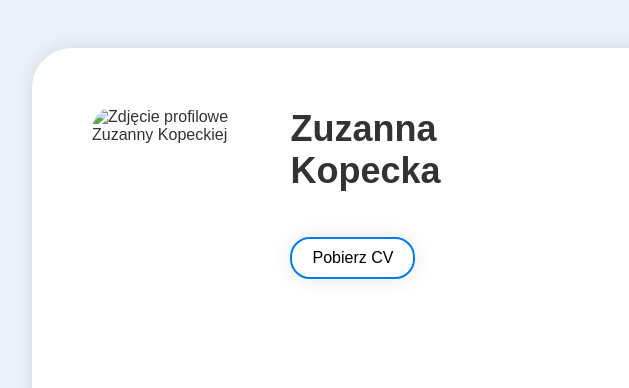
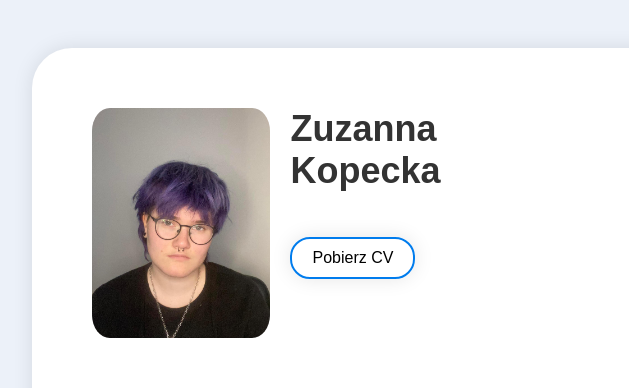
Before and after one commit to arriani/CV, a plain HTML site: page index.html in a window 1280 px wide. Shown: the top 388 px of the page, 128-757 px from the left. Drawn offline with Linux system fonts and the light colour scheme; files whose address does not match are found by name.

Commit message:
Update index.html

```diff
--- a/index.html
+++ b/index.html
@@ -10,7 +10,7 @@
                 <header>
                     <img
                         class="pfp"
-                        src="img/zdjecie.jpg"
+                        src="zdjecie.jpg"
                         alt="Zdjęcie profilowe Zuzanny Kopeckiej"
                     />
                     <div class="header-center-element">
```
